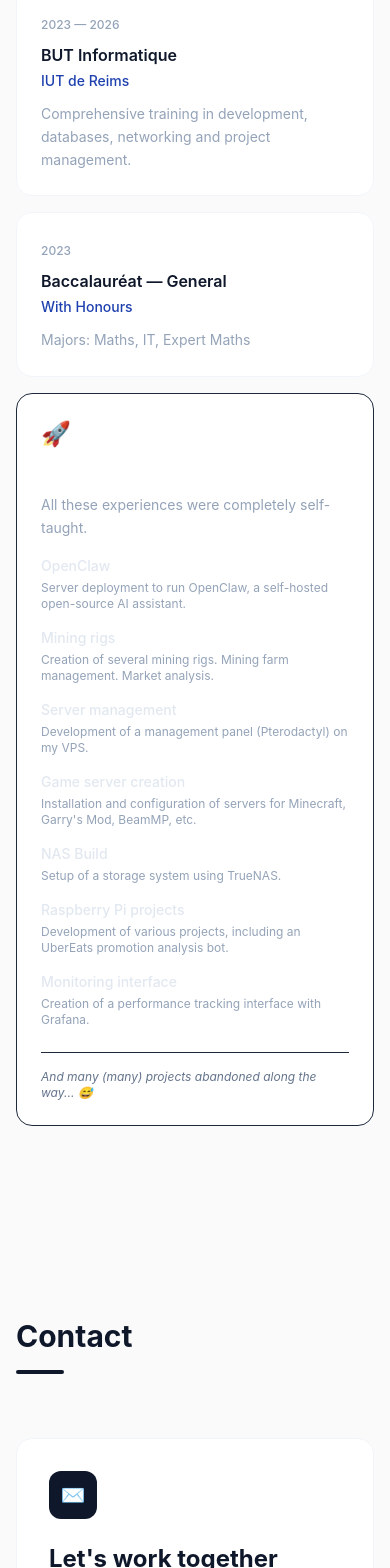
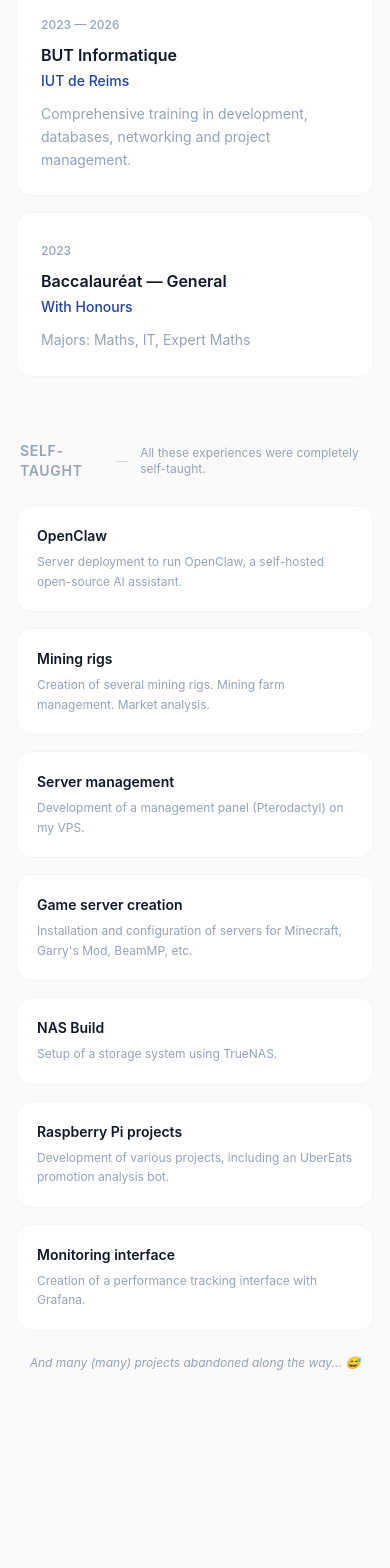
Before and after one commit to maxencepzt/portfolio-2025, a React (Vite) app: page / in a window 390 px wide. Shown: the part 5622-7190 px from the top of the page. Built offline with nearby package versions, Linux system fonts and the light colour scheme.

Commit message:
refactor: redesign personal projects section with individual cards grid

```diff
--- a/src/sections/ExperienceSection.tsx
+++ b/src/sections/ExperienceSection.tsx
@@ -97,43 +97,63 @@ const ExperienceSection = () => {
                 </Card>
               </motion.div>
             ))}
+          </div>
+        </div>
 
-            {/* Autodidacte Card */}
+        {/* Personal Projects — Autodidact */}
+        {t.experience.autodidact_projects && t.experience.autodidact_projects.length > 0 && (
           <motion.div
             initial={{ opacity: 0, y: 20 }}
             whileInView={{ opacity: 1, y: 0 }}
             viewport={{ once: true, margin: '-50px' }}
-              transition={{ duration: 0.5, delay: 0.2 }}
+            transition={{ duration: 0.6 }}
+            className="mt-16"
           >
-              <Card className="p-6 bg-neutral-900 border-neutral-800 text-white flex flex-col h-full">
-                <div className="text-2xl mb-3">🚀</div>
-                <h4 className="text-base font-semibold mb-2">{t.experience.autodidact_title}</h4>
-                <p className="text-neutral-400 text-sm leading-relaxed mb-4">
+            <div className="flex items-center gap-3 mb-6 px-1">
+              <h3 className="text-sm font-semibold text-neutral-400 uppercase tracking-wider">
+                {t.experience.autodidact_title}
+              </h3>
+              <span className="text-neutral-300 text-xs">—</span>
+              <p className="text-neutral-400 text-xs">
                 {t.experience.autodidact_desc}
               </p>
-                <div className="flex-1 space-y-4">
-                  {t.experience.autodidact_projects?.map((project, index) => (
-                    <div key={index} className="flex flex-col gap-1">
-                      <span className="text-sm font-medium text-neutral-200">
+            </div>
+
+            <div className="grid grid-cols-1 sm:grid-cols-2 lg:grid-cols-3 xl:grid-cols-4 gap-4">
+              {t.experience.autodidact_projects.map((project, index) => (
+                <motion.div
+                  key={index}
+                  initial={{ opacity: 0, y: 15 }}
+                  whileInView={{ opacity: 1, y: 0 }}
+                  viewport={{ once: true, margin: '-30px' }}
+                  transition={{ duration: 0.4, delay: index * 0.07 }}
+                >
+                  <Card className="p-5 h-full flex flex-col">
+                    <h4 className="text-sm font-semibold text-neutral-900 mb-1.5">
                       {project.title}
-                      </span>
-                      <span className="text-xs text-neutral-400">
+                    </h4>
+                    <p className="text-neutral-400 text-xs leading-relaxed flex-1">
                       {project.desc}
-                      </span>
-                    </div>
+                    </p>
+                  </Card>
+                </motion.div>
               ))}
             </div>
+
+            {/* Joke */}
             {t.experience.autodidact_joke && (
-                  <div className="mt-6 pt-4 border-t border-neutral-800">
-                    <p className="text-xs text-neutral-500 italic">
+              <motion.p
+                initial={{ opacity: 0 }}
+                whileInView={{ opacity: 1 }}
+                viewport={{ once: true }}
+                transition={{ duration: 0.5, delay: 0.4 }}
+                className="text-neutral-400 text-xs italic mt-6 text-center"
+              >
                 {t.experience.autodidact_joke}
-                    </p>
-                  </div>
+              </motion.p>
             )}
-              </Card>
           </motion.div>
-          </div>
-        </div>
+        )}
       </div>
     </section>
   );
```
Also changed, not shown: 1 other file (tests, documents, lock files or other folders). Lines whose indentation alone changed are shown as unchanged.
